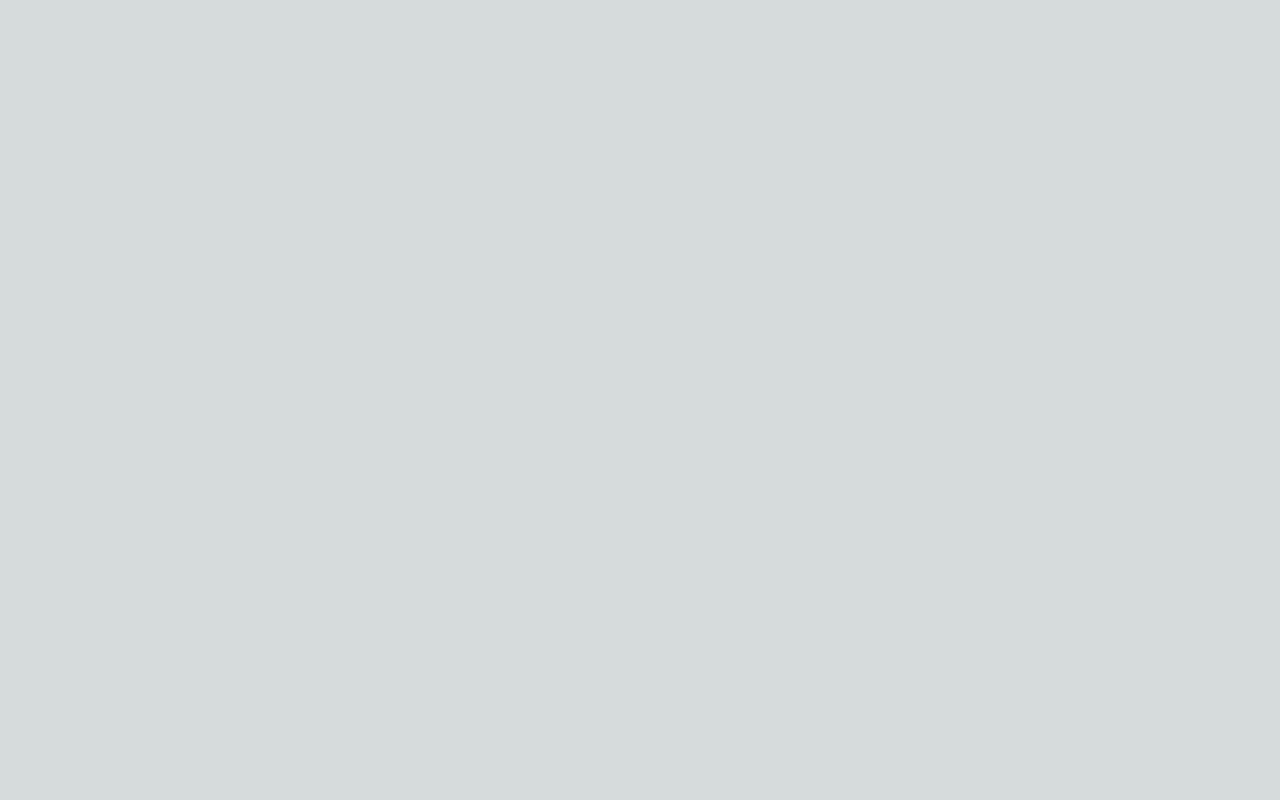
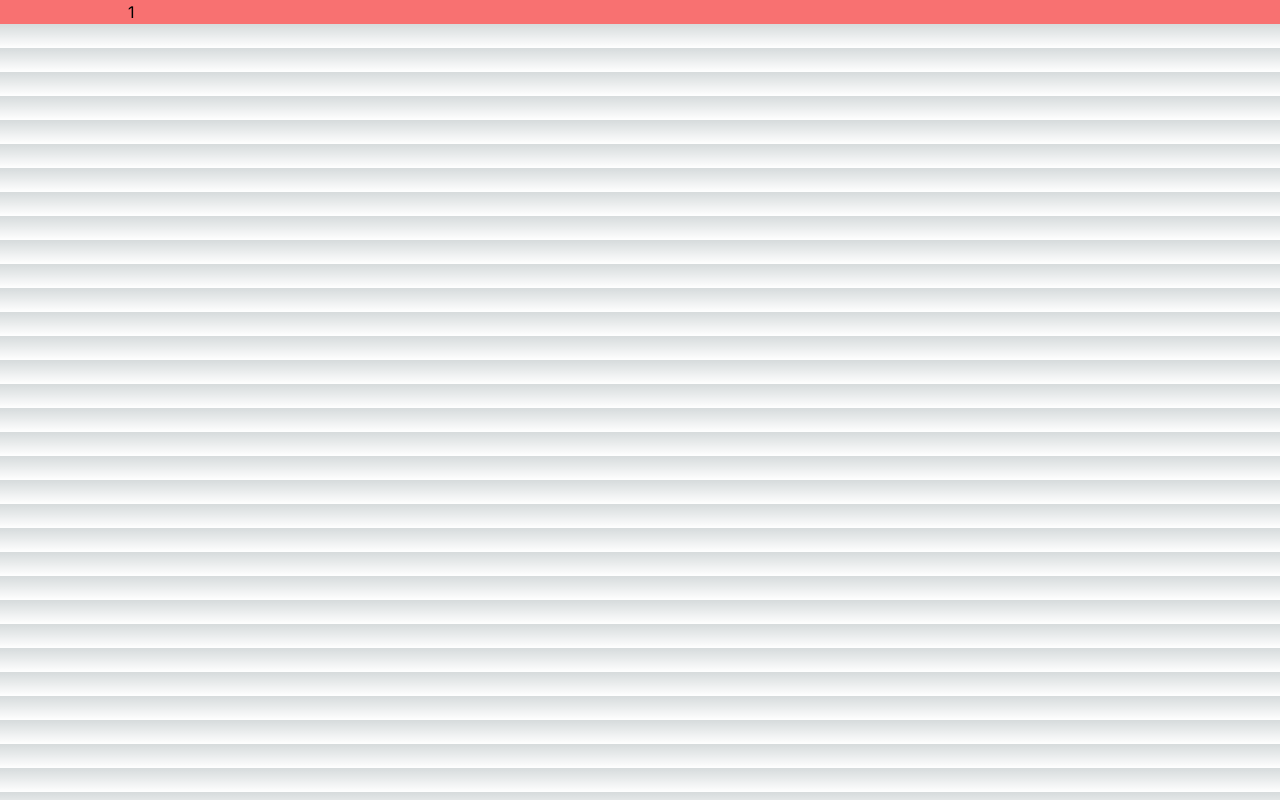
Before and after one commit to Forellko/twitter-clone-FCC, a Next.js app: page / in a window 1280 px wide. Built offline with nearby package versions, Linux system fonts and the light colour scheme.

Commit message:
Add core layout

```diff
--- a/src/app/page.tsx
+++ b/src/app/page.tsx
@@ -1,5 +1,12 @@
 import Image from 'next/image';
 
 export default function Home() {
-  return <></>;
+  return (
+    <div className="bg-red-400 w-full h-full flex justify-center items-center">
+      <div className="max-w-screen-lg w-full h-full flex relative">1</div>
+      <section></section>
+      <main></main>
+      <section></section>
+    </div>
+  );
 }
```
